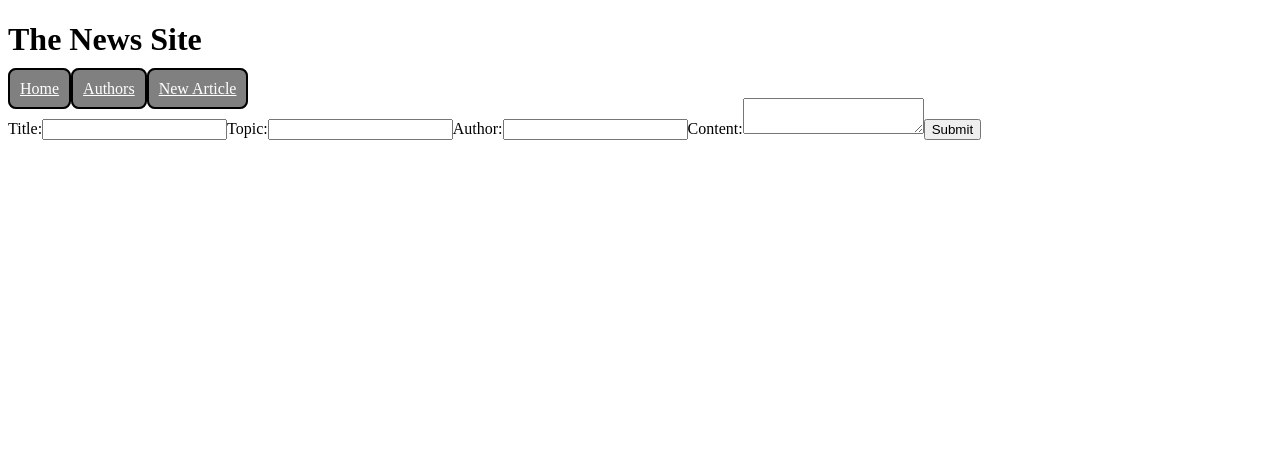
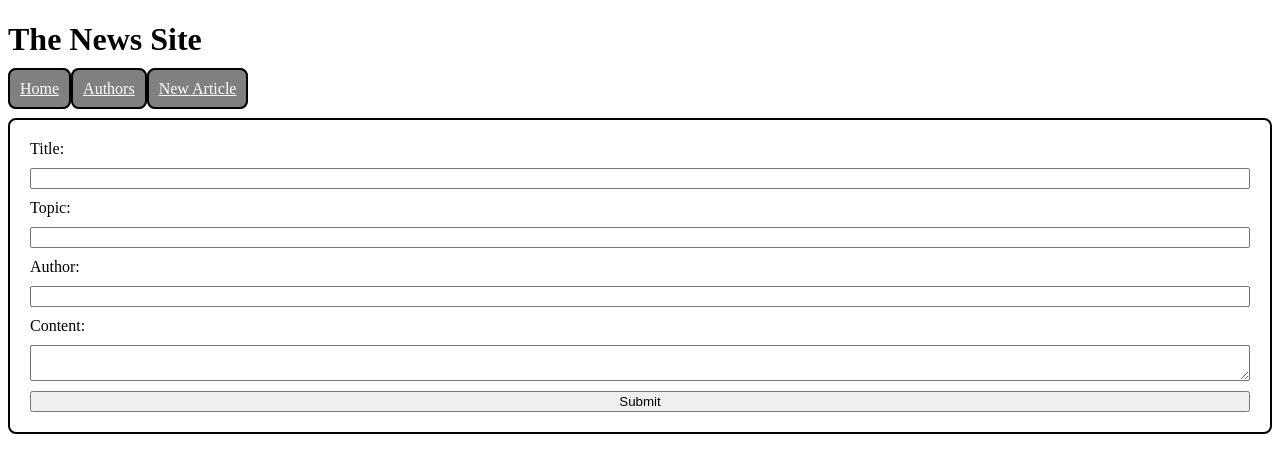
Before and after one commit to awishdev/my-news-site, a React (Create React App) app: page /newarticle in a window 1280 px wide. Shown: the top 472 px of the page. Built offline with nearby package versions, Linux system fonts and the light colour scheme; data requests are answered from the project's data file.

Commit message:
fixed article css and non int param bug

```diff
--- a/db.json
+++ b/db.json
@@ -62,13 +62,6 @@
       "topic": "Travel",
       "title": "The Ultimate Guide to Backpacking Across Europe",
       "content": "Backpacking across Europe is an adventure filled with culture, history, and stunning landscapes. Many travelers opt for budget-friendly options like hostels and train passes. Cities like Paris, Rome, and Amsterdam offer iconic landmarks and rich histories. Planning ahead and packing light can make the journey smoother. With the right preparation, backpacking Europe can be a once-in-a-lifetime experience."
-    },
-    {
-      "id": "9bc3",
-      "title": "Test Title",
-      "author": "Test Author",
-      "content": "Test Content",
-      "topic": "Test Topic"
     }
   ],
   "authors": [
--- a/src/App.css
+++ b/src/App.css
@@ -20,4 +20,16 @@
   padding: 5px;
   display: inline-block;
   margin-top: 20px;
+  display: flex;
+  flex-direction: column;
 }
+
+.new-article {
+  margin-top: 20px;
+  padding: 20px;
+  border: 2px solid black;
+  border-radius: 8px;
+  display: flex;
+  flex-direction: column;
+  gap: 10px;
+}
--- a/src/components/Article.js
+++ b/src/components/Article.js
@@ -7,7 +7,7 @@ function Article() {
     const { id } = useParams();
     const myData = useOutletContext();
     const articles = myData.articles;
-    const article = articles.find((article) => article.id === parseInt(id));
+    const article = articles.find((article) => article.id === id);
    // console.log(article);
     //render article content here
 
--- a/src/components/NewArticle.js
+++ b/src/components/NewArticle.js
@@ -52,7 +52,7 @@ function NewArticle(){
         setNewContent('');
     }
     return (
-        <form onSubmit={handleSubmit}>
+        <form className='new-article' onSubmit={handleSubmit}>
             <label>Title:</label>
             <input type="text" value={newTitle} onChange={handleTitleChange} />
             <label>Topic:</label>
```
